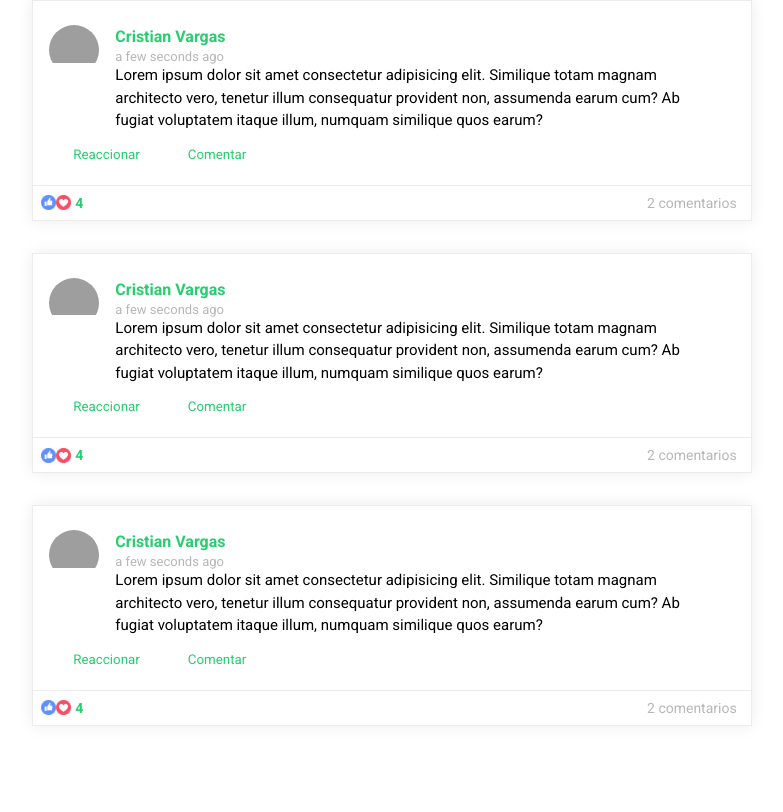
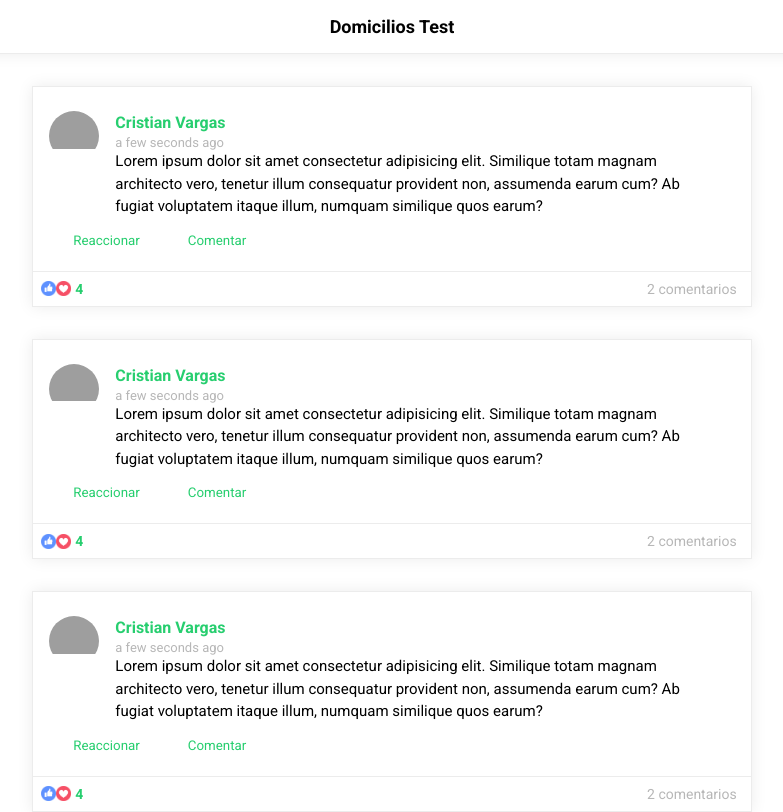
Before and after one commit to cfvargas/Domicilios-Test, a React (Create React App) app: page / in a window 1280 px wide. Shown: the whole page, without its empty margins (248-1031 px from the left). Built offline with nearby package versions, Linux system fonts and the light colour scheme; grey boxes are pictures that could not be loaded.

Commit message:
#add: Header

```diff
--- a/src/App.tsx
+++ b/src/App.tsx
@@ -1,5 +1,5 @@
 import React from 'react'
-import {Post, Layout, LayoutFeed, postType} from './components'
+import {Post, Layout, LayoutFeed, Header, postType} from './components'
 
 const comment = {
   id: 'xxx-yyy-zzz',
@@ -65,6 +65,7 @@ const fakePost: postType = {
 function App() {
   return (
     <Layout>
+      <Header>Domicilios Test</Header>
       <LayoutFeed>
         <Post post={fakePost} />
         <Post post={fakePost} />
--- /dev/null
+++ b/src/components/Header/index.tsx
@@ -0,0 +1,15 @@
+import styled from 'styled-components'
+import colors from '../../config/colors'
+
+const Header = styled.header`
+  padding: 1rem;
+  text-align: center;
+  background-color: ${colors.white};
+  color: ${colors.black};
+  font-weight: bold;
+  font-size: 18px;
+  border-bottom: 1px solid ${colors.border};
+  box-shadow: 0 0 15px ${colors.border};
+`
+
+export default Header
--- a/src/components/Layout/index.tsx
+++ b/src/components/Layout/index.tsx
@@ -1,6 +1,9 @@
 import styled from 'styled-components'
 
-const Layout = styled.div``
+const Layout = styled.div`
+  display: grid;
+  grid-gap: 2rem;
+`
 
 export const LayoutFeed = styled.section`
   display: grid;
--- a/src/components/index.ts
+++ b/src/components/index.ts
@@ -5,6 +5,7 @@ import Post from './Post'
 import Publication from './Publication'
 import Reactions from './Reactions'
 import Layout from './Layout'
+import Header from './Header'
 
 export * from './Input'
 export * from './Button'
@@ -14,5 +15,6 @@ export * from './Publication'
 export * from './Reactions'
 export * from './Reactions/ReactionsCounter'
 export * from './Layout'
+export * from './Header'
 
-export {Input, Button, Box, Post, Publication, Reactions, Layout}
+export {Input, Button, Box, Post, Publication, Reactions, Layout, Header}
```
